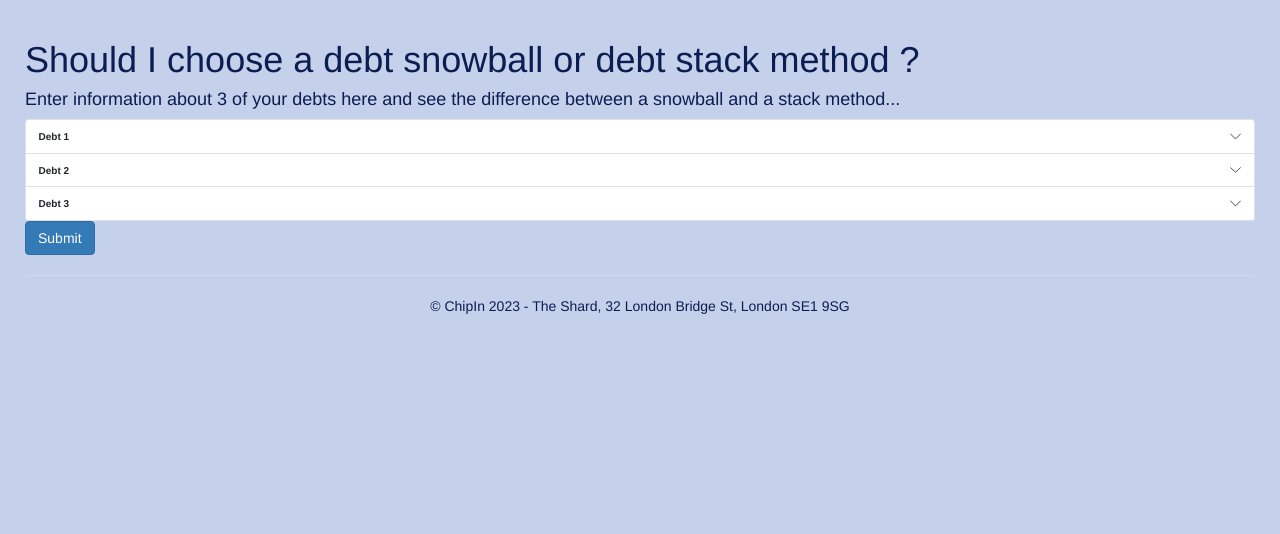
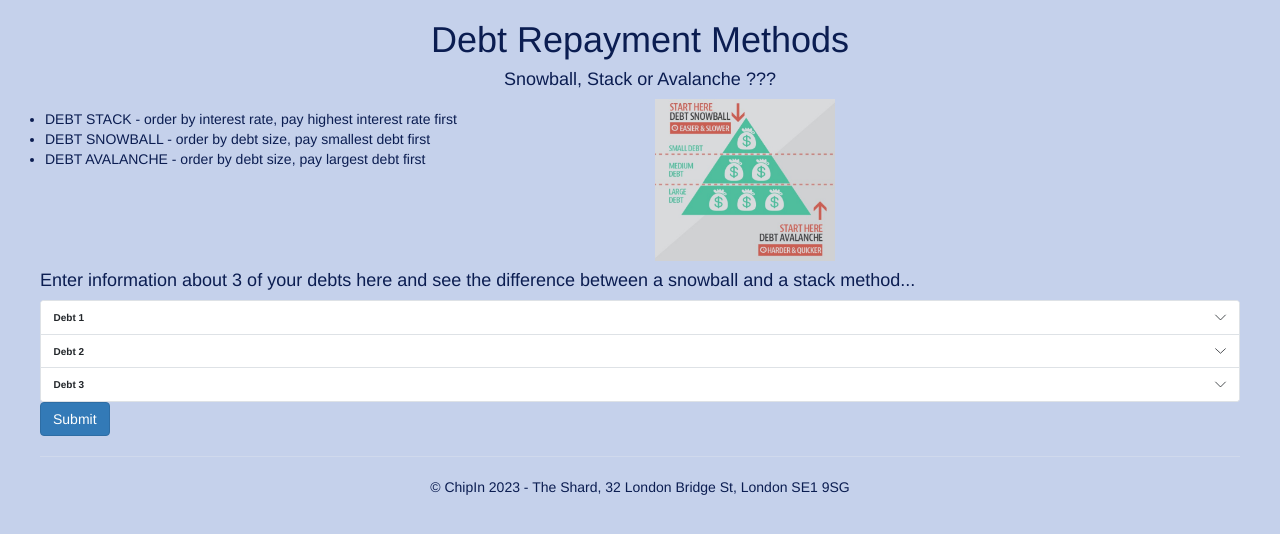
Before and after one commit to annwyl21/jamee, a Flask app: page /debt_comparison_form in a window 1280 px wide. Shown: the part 72-606 px from the top of the page. Run offline with Flask 3, Linux system fonts and the light colour scheme; some libraries are stand-ins or nearby versions.

Commit message:
fix savings page

```diff
--- a/application/data_provider_service.py
+++ b/application/data_provider_service.py
@@ -102,7 +102,7 @@ class DataProviderService:
         if user_id is None:
             sql = "SELECT * FROM form order by id desc limit 1"
             self.cursor.execute(sql)
-            data = self.cursor.fetchall()
+            user_data = self.cursor.fetchall()
         else:
             sql = """Select food_drink, housing, energy, petrol, train, bus, eating, holidays, clothes from form where user_id = %s"""
             input_values = (user_id)
--- a/application/finance.py
+++ b/application/finance.py
@@ -23,7 +23,7 @@ class Finance:
         print(debt_stack)
         comparison = [debt_stack]
         debt_snowball = debt_nested_list
-        debt_snowball.sort(key = lambda debt: debt[0], reverse=True )  # sorted by loan size
+        debt_snowball.sort(key = lambda debt: debt[0])  # sorted by loan size
         debt_snowball = self.comparison_calc(debt_snowball)
         print(debt_snowball)
         debt_snowball = [debt_snowball]
--- a/application/routes.py
+++ b/application/routes.py
@@ -28,7 +28,6 @@ def form_input():
     form = BasicForm()
     if request.method == 'POST':
         username = form.username.data
-        username = username.lowercase()
         homeowner = form.homeowner.data
         salary = form.salary.data
         other = form.other.data
@@ -120,23 +119,21 @@ def calculate_savings():
         savings_term = form.savings_term.data
         savings_goal = form.savings_goal.data
         if not savings_lump:
-            # if any of those are False/ empty
-            error3 = 'Please enter an initial lump sum and a savings goal'
-        else:
-            if not savings_interest:
-                savings_interest = 5
-            if not savings_term:
-                savings_term = 10
-            if not monthly_saving_amount:
-                monthly_saving_amount = 0
-            if not savings_goal:
-                savings_goal = 'rainy day'
-            new_savings_id = DATA_PROVIDER.add_savings_data(savings_lump, savings_goal, monthly_saving_amount, savings_interest, savings_term)
-            savings_data = DATA_PROVIDER.get_data_from_id('savings', 'savings_total_id', new_savings_id)
-            print(savings_data)
-            calculated_total_savings = Finance.savings_calculator(savings_data)
-            calculated_total_savings = f"{calculated_total_savings:,.02f}"
-            return render_template('savings_calculator.html', total=calculated_total_savings, savings_data=savings_data)
+            savings_lump = 500
+        if not savings_interest:
+            savings_interest = 5
+        if not savings_term:
+            savings_term = 10
+        if not monthly_saving_amount:
+            monthly_saving_amount = 50
+        if not savings_goal:
+            savings_goal = 'rainy day'
+        new_savings_id = DATA_PROVIDER.add_savings_data(savings_lump, savings_goal, monthly_saving_amount, savings_interest, savings_term)
+        savings_data = DATA_PROVIDER.get_data_from_id('savings', 'savings_total_id', new_savings_id)
+        print(savings_data)
+        calculated_total_savings = Finance.savings_calculator(savings_data)
+        calculated_total_savings = f"{calculated_total_savings:,.02f}"
+        return render_template('savings_calculator.html', total=calculated_total_savings, savings_data=savings_data)
 
     return render_template('savings_calculator_form.html', form=form, message=error3, external_link_money_saving_expert=external_link_money_saving_expert)
 
@@ -216,7 +213,6 @@ def debt_comparison():
             comparison = Finance.debt_comparison_calc(debt_list)
             debt_stack = comparison[0]
             debt_snowball = comparison[1]
-            print(debt_snowball)
             return render_template('debt_calculator.html', debt_stack=debt_stack, debt_snowball=debt_snowball)
 
     return render_template('debt_comparison_form.html', form=form, message=error)
--- a/application/templates/debt_comparison_form.html
+++ b/application/templates/debt_comparison_form.html
@@ -1,11 +1,32 @@
 {% extends "layout.html" %}
 
 {% block main_content %}
+<h1>Debt Repayment Methods</h1>
+<h4>Snowball, Stack or Avalanche ???</h4>
+<div class="container-fluid bg-1 text-left">
+  <div class="row">
+  <div class="col-sm-6">
+    <div>
+
+      <p>
+        <ul>
+          <li>DEBT STACK - order by interest rate, pay highest interest rate first</li>
+          <li>DEBT SNOWBALL - order by debt size, pay smallest debt first</li>
+          <li>DEBT AVALANCHE - order by debt size, pay largest debt first</li>
+        </ul>
+      </p>
+    </div>
+  </div>
+  <div class="col-sm-6">
+    <div>
+      <img src="{{ url_for('static', filename='images/snowballdebts.jpg') }}" class="img-responsive margin" width="30%" alt="woman solving debt problems">
+    </div>
+  </div>
+</div>
 
 <div class="container-fluid bg-1 text-left">
   <div class="row">
   <div class="col-sm-12">
-    <h1>Should I choose a debt snowball or debt stack method ?</h1>
     <p><h4>Enter information about 3 of your debts here and see the difference between a snowball and a stack method...</h4>
       {{ message }}
     <div class="accordion" id="debtcomparisonaccordion">
--- a/file_output/savings_file.txt
+++ b/file_output/savings_file.txt
@@ -1,7 +1,8 @@
 Savings Calculator
 When people visit our site they use our savings calculator to find out how much they could save over a given number of years.
-The average lump sum people search for is GBP200.00.
+The average lump sum people search for is GBP516.67.
 Those savings are usually for a car.
-1 searches about a car
+3 searches about a car
 1 searches about a computer
 1 searches about a house
+1 searches about a rainy day
```
Also changed, not shown: application/templates/savings_calculator_form.html (+4 -4 lines), file_output/debt_file.txt (+4 -3 lines), application/static/images/barstack.png, application/static/images/piechart.png, application/static/images/snowballdebts.jpg (added).
